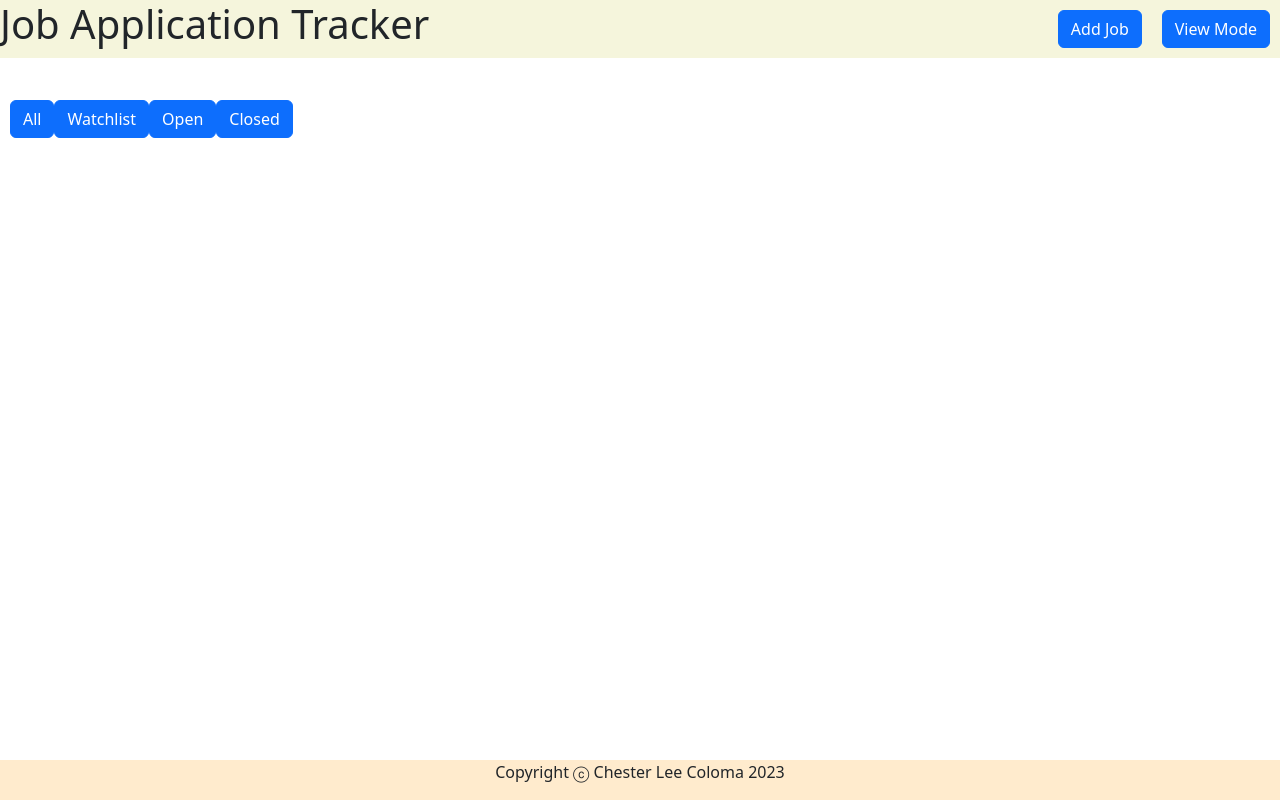
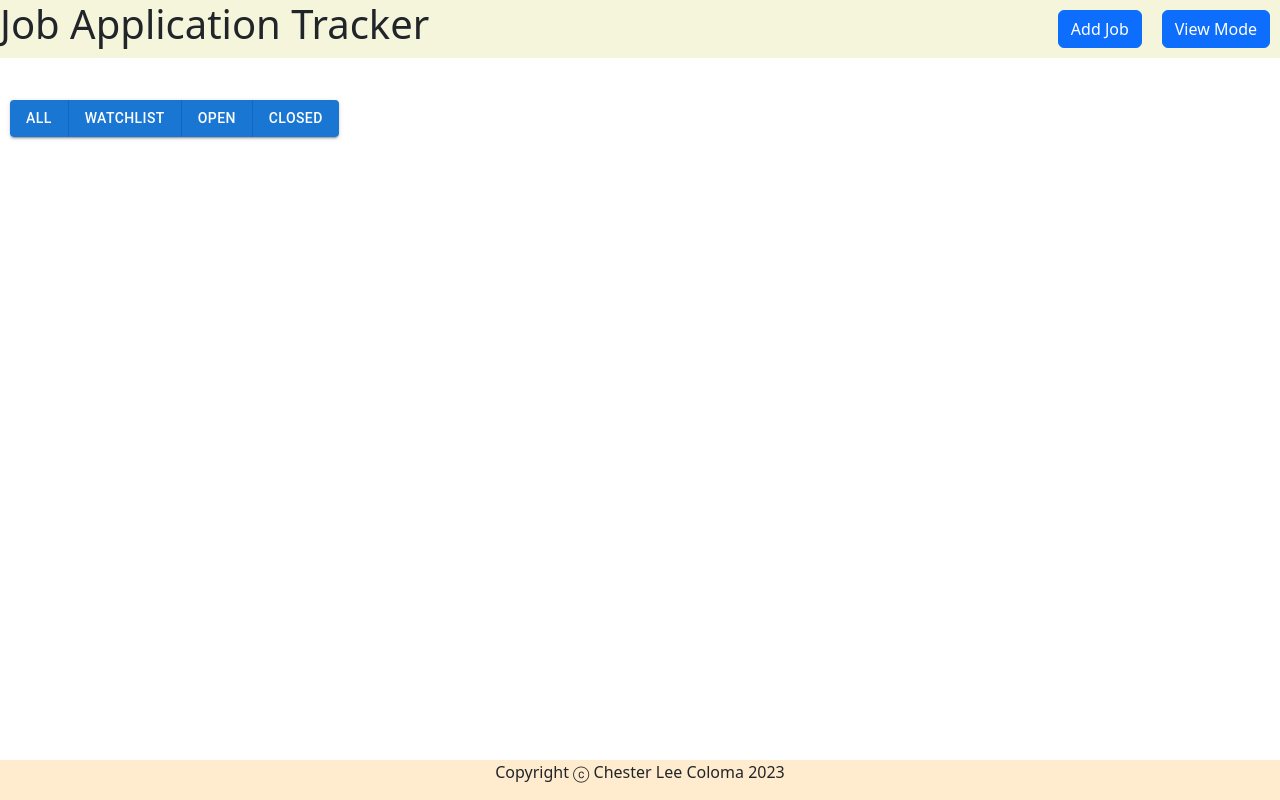
Before and after one commit to cleecoloma/Projects, a React (Create React App) app in the folder application-tracker/: page / in a window 1280 px wide. Built offline with nearby package versions, Linux system fonts and the light colour scheme.

Commit message:
changed filter buttons

```diff
--- a/application-tracker/public/styles.css
+++ b/application-tracker/public/styles.css
@@ -12,6 +12,7 @@ header {
     width: 100%;
     display: flex;
     justify-content: space-between;
+    z-index: 50;
 }
 
 header div {
--- a/application-tracker/src/components/Filter.jsx
+++ b/application-tracker/src/components/Filter.jsx
@@ -1,14 +1,16 @@
 import React from "react";
-import Button from "react-bootstrap/Button";
+// import Button from "react-bootstrap/Button";
+import  { Button } from "@mui/material";
+import { ButtonGroup } from "@mui/material";
 
 function Filter() {
     return (
-        <div className="filter">
-            <Button variant="primary">All</Button>
-            <Button variant="primary">Watchlist</Button>
-            <Button variant="primary">Open</Button>
-            <Button variant="primary">Closed</Button>
-        </div>
+        <ButtonGroup className="filter" variant="contained" aria-label="outlined primary button group">
+            <Button>All</Button>
+            <Button>Watchlist</Button>
+            <Button>Open</Button>
+            <Button>Closed</Button>
+        </ButtonGroup>
     );
 }
 
```
